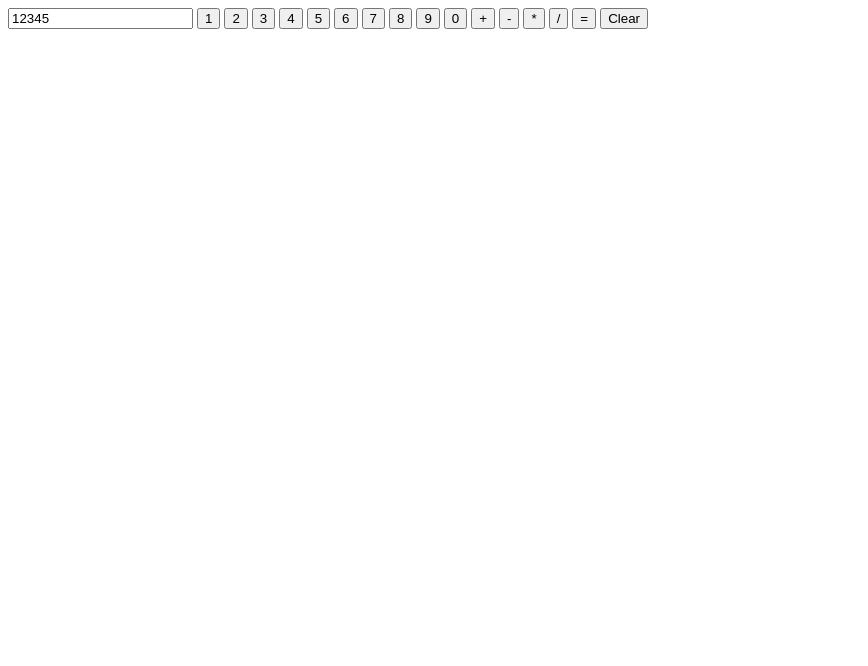
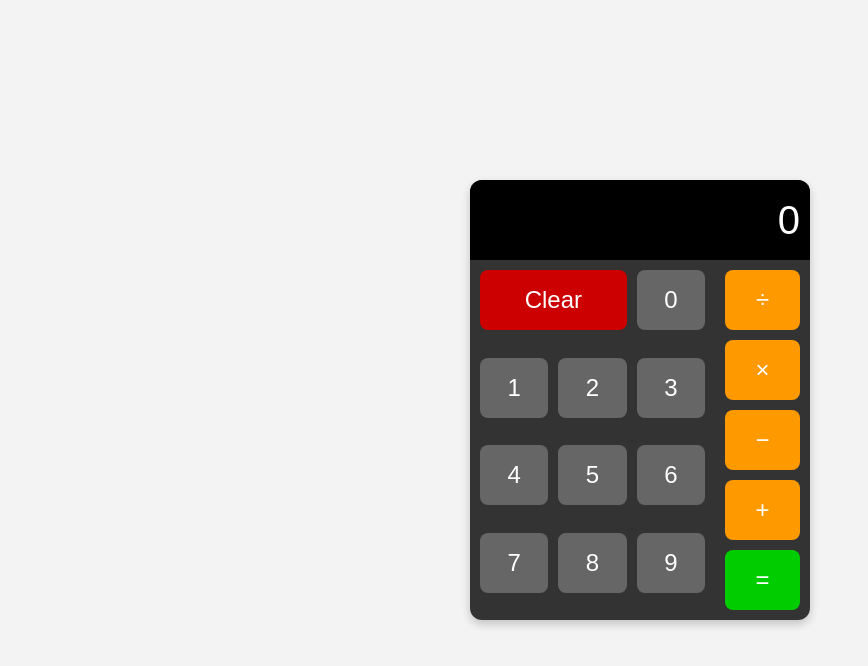
Before and after one commit to CNDR96/calculator, a plain HTML site: page calculator.html in a window 1280 px wide. Shown: the whole page, without its empty margins (0-868 px from the left). Drawn offline with Linux system fonts and the light colour scheme.

Commit message:
Added CSS styling

```diff
--- a/calculator.html
+++ b/calculator.html
@@ -3,29 +3,38 @@
 <head>
     <meta charset="UTF-8">
     <meta name="viewport" content="width=device-width, initial-scale=1.0">
+    <link rel="stylesheet" href="styles.css">
     <title>Calculator</title>
 </head>
 <body>
-    <input type="text" id="calculator-display" value="12345"/>
-    <button class='digit'>1</button>
-    <button class='digit'>2</button>
-    <button class='digit'>3</button>
-    <button class='digit'>4</button>
-    <button class='digit'>5</button>
-    <button class='digit'>6</button>
-    <button class='digit'>7</button>
-    <button class='digit'>8</button>
-    <button class='digit'>9</button>
-    <button class='digit'>0</button>
+    <div class="calculator">
+        <input type="text" id="calculator-display" value="0" readonly />
 
-    <button class="operator" data-op="+">+</button>
-    <button class="operator" data-op="-">-</button>
-    <button class="operator" data-op="*">*</button>
-    <button class="operator" data-op="/">/</button>
+        <!-- Buttons grouped into numbers and operators -->
+        <div class="buttons">
+            <div class="numbers">
+                <button class="clear">Clear</button>
+                <button class="digit">0</button>
+                <button class="digit">1</button>
+                <button class="digit">2</button>
+                <button class="digit">3</button>
+                <button class="digit">4</button>
+                <button class="digit">5</button>
+                <button class="digit">6</button>
+                <button class="digit">7</button>
+                <button class="digit">8</button>
+                <button class="digit">9</button>
+            </div>
 
-    <button class="equals">=</button>
-    <button class="clear">Clear</button>
+            <div class="operators">
+                <button class="operator" data-op="/">÷</button>
+                <button class="operator" data-op="*">×</button>
+                <button class="operator" data-op="-">−</button>
+                <button class="operator" data-op="+">+</button>
+                <button class="equals">=</button>
+            </div>
+        </div>
+    </div>
+</body>
 
-    <script src="calculator.js"></script>
-</body>
 </html>
--- /dev/null
+++ b/styles.css
@@ -0,0 +1,93 @@
+body {
+    margin: 0;
+    padding: 0;
+    display: flex;
+    justify-content: center;
+    align-items: center;
+    height: 100vh;
+    background-color: #f3f3f3;
+    font-family: Arial, sans-serif;
+}
+
+.calculator {
+    display: flex;
+    flex-direction: column;
+    background: #333;
+    border-radius: 12px;
+    box-shadow: 0px 4px 10px rgba(0, 0, 0, 0.2);
+    overflow: hidden;
+    width: 340px;
+}
+
+#calculator-display {
+    width: 100%;
+    height: 80px;
+    background: #000;
+    color: #fff;
+    font-size: 2.5rem;
+    text-align: right;
+    border: none;
+    padding: 10px;
+    box-sizing: border-box;
+    outline: none;
+}
+
+.buttons {
+    display: flex;
+    flex-direction: row;
+}
+
+.numbers {
+    display: grid;
+    grid-template-columns: repeat(3, 1fr);
+    gap: 10px;
+    padding: 10px;
+    flex: 3;
+}
+
+.operators {
+    display: flex;
+    flex-direction: column;
+    gap: 10px;
+    padding: 10px;
+    flex: 1;
+}
+
+button {
+    height: 60px;
+    border: none;
+    background: #666;
+    color: #fff;
+    font-size: 1.5rem;
+    border-radius: 8px;
+    cursor: pointer;
+    transition: background 0.2s;
+}
+
+button:hover {
+    background: #555;
+}
+
+button:active {
+    background: #222;
+}
+
+.clear {
+    background: #c00;
+    color: #fff;
+    grid-column: span 2;
+}
+
+.operator {
+    background: #f90;
+    color: #fff;
+}
+
+.equals {
+    background: #0c0;
+    color: #fff;
+}
+
+.numbers button:nth-last-child(1) {
+    grid-column: span 1;
+}
```
